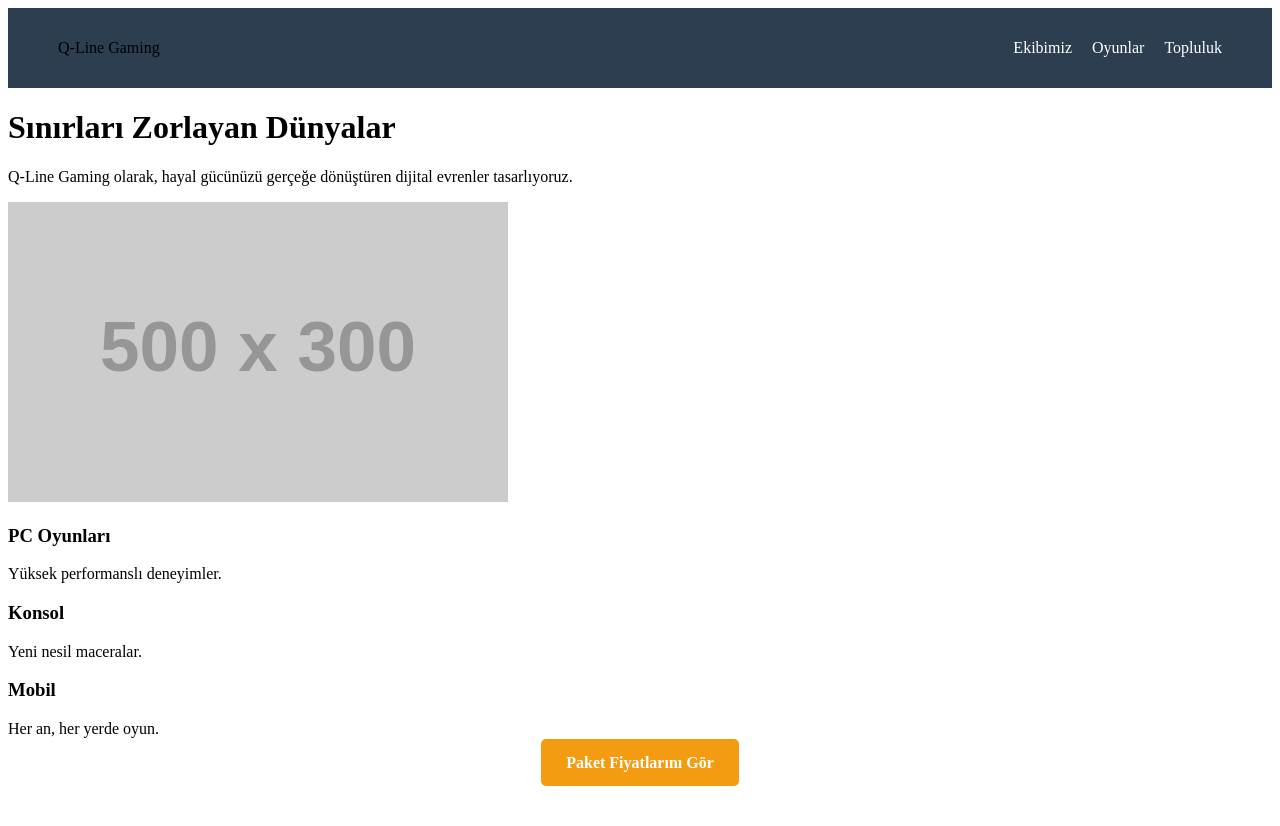
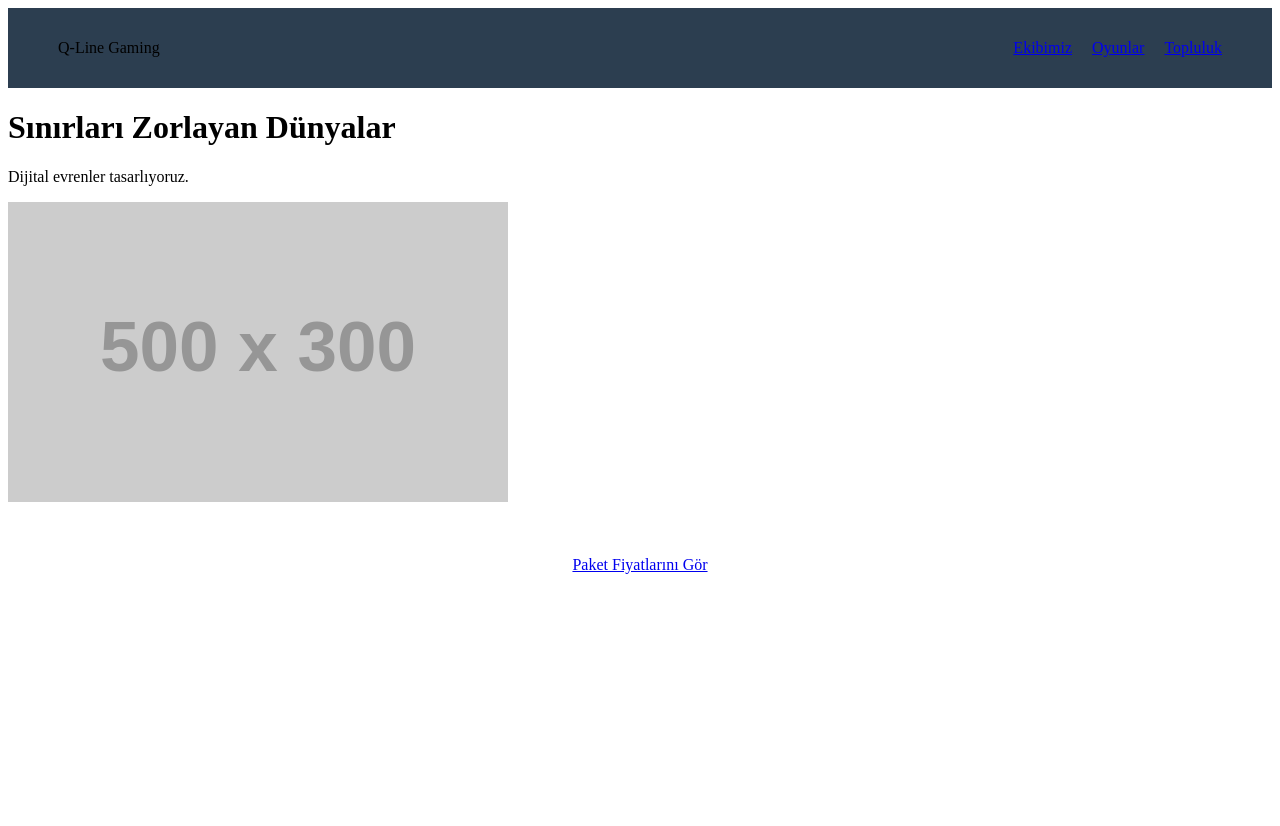
Before and after one commit to salahfh7/qQlineproject2, a plain HTML site: page index.html in a window 1280 px wide. After the commit the page ends 800 px from the top, so only its background shows below. Drawn offline with Linux system fonts and the light colour scheme; placeholder pictures from the web are drawn by us.

Commit message:
Refactor index.html for better structure and content
Updated the HTML structure and content for clarity and improved navigation.

```diff
--- a/index.html
+++ b/index.html
@@ -7,37 +7,27 @@
     <link rel="stylesheet" href="style.css">
 </head>
 <body>
-
     <nav>
         <div class="logo">Q-Line Gaming</div>
         <ul class="nav-linkler">
-            <li><a href="team.html" style="color:white; text-decoration:none;">Ekibimiz</a></li>
-            <li><a href="#" style="color:white; text-decoration:none;">Oyunlar</a></li>
-            <li><a href="#" style="color:white; text-decoration:none;">Topluluk</a></li>
+            <li><a href="team.html">Ekibimiz</a></li>
+            <li><a href="#">Oyunlar</a></li>
+            <li><a href="#">Topluluk</a></li>
         </ul>
     </nav>
 
     <header class="hero">
         <div class="hero-yazi">
             <h1>Sınırları Zorlayan Dünyalar</h1>
-            <p>Q-Line Gaming olarak, hayal gücünüzü gerçeğe dönüştüren dijital evrenler tasarlıyoruz.</p>
+            <p>Dijital evrenler tasarlıyoruz.</p>
         </div>
         <div class="hero-resim">
-            <img src="https://via.placeholder.com/500x300" alt="Oyun Görseli">
+            <img src="https://via.placeholder.com/500x300" alt="Oyun">
         </div>
     </header>
 
-    <section class="hizmetler-grid">
-        <div class="hizmet-kutu"><h3>PC Oyunları</h3><p>Yüksek performanslı deneyimler.</p></div>
-        <div class="hizmet-kutu"><h3>Konsol</h3><p>Yeni nesil maceralar.</p></div>
-        <div class="hizmet-kutu"><h3>Mobil</h3><p>Her an, her yerde oyun.</p></div>
-    </section>
-
-    <footer style="text-align: center; padding-bottom: 50px;">
-        <a href="#" style="background:#f39c12; color:white; padding:15px 25px; text-decoration:none; border-radius:5px; font-weight:bold;">
-            Paket Fiyatlarını Gör
-        </a>
+    <footer style="text-align: center; padding: 50px;">
+        <a href="task2.html" class="cta-button">Paket Fiyatlarını Gör</a>
     </footer>
-
 </body>
 </html>
```
